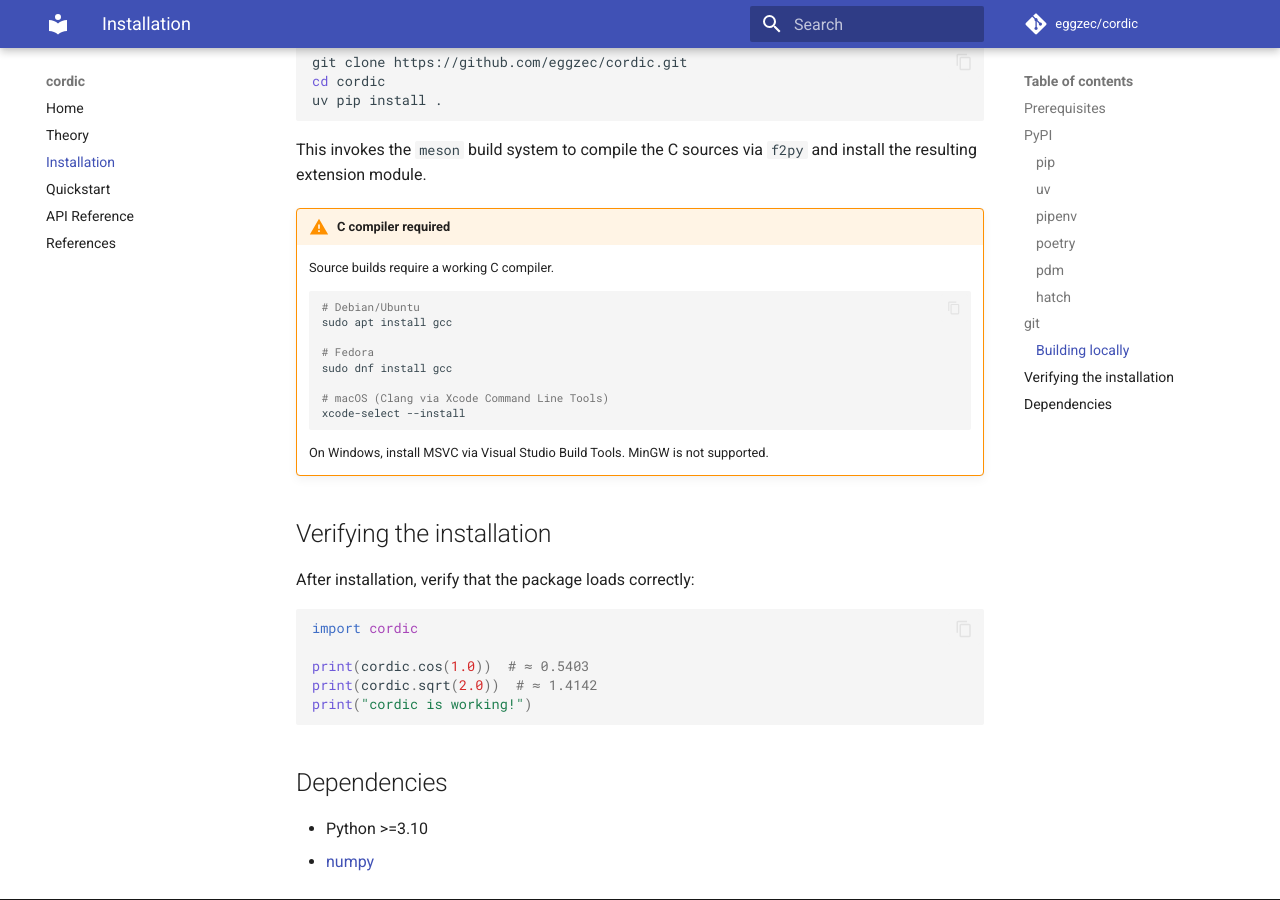
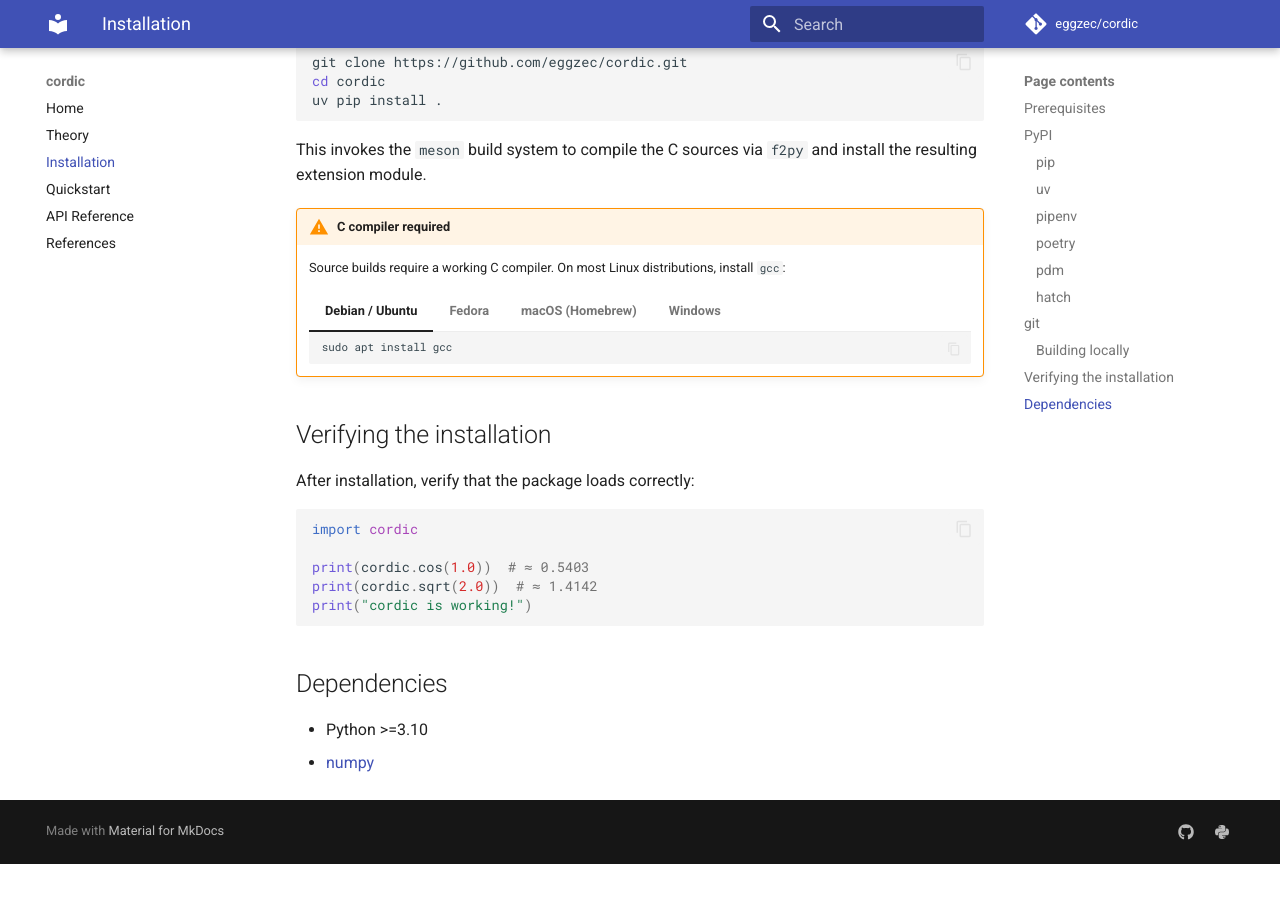
Before and after one commit to eggzec/cordic, an MkDocs documentation site: the page built from docs/installation.md, in a window 1280 px wide and 900 px high, scrolled down 1836 px. Built offline with MkDocs 1.6.1 and Material for MkDocs 9.7.7, drawn with Linux system fonts in a browser that asks for light colours; comment, search, counter and statistics services are not loaded; after the commit the page ends 2700 px from its top, so only the background shows below that.

Commit message:
Fix docs (#4)

````diff
--- a/docs/installation.md
+++ b/docs/installation.md
@@ -97,20 +97,23 @@ This invokes the `meson` build system to compile the C sources via `f2py`
 and install the resulting extension module.
 
 !!! warning "C compiler required"
-    Source builds require a working C compiler.
+    Source builds require a working C compiler. On most Linux distributions,
+    install `gcc`:
 
-    ```bash
-    # Debian/Ubuntu
-    sudo apt install gcc
-
-    # Fedora
-    sudo dnf install gcc
-
-    # macOS (Clang via Xcode Command Line Tools)
-    xcode-select --install
-    ```
-
-    On Windows, install MSVC via Visual Studio Build Tools. MinGW is not supported.
+    === "Debian / Ubuntu"
+        ```bash
+        sudo apt install gcc
+        ```
+    === "Fedora"
+        ```bash
+        sudo dnf install gcc
+        ```
+    === "macOS (Homebrew)"
+        ```bash
+        brew install gcc
+        ```
+    === "Windows"
+        Install [MinGW-w64](https://www.mingw-w64.org/) with gcc or use MSYS2.
 
 ## Verifying the installation
 
--- a/mkdocs.yml
+++ b/mkdocs.yml
@@ -17,21 +17,25 @@ theme:
     - content.code.copy
 
 markdown_extensions:
+  - attr_list
+  - md_in_html
+  - pymdownx.blocks.caption
+  - tables
+  - toc:
+      permalink: true
+      title: Page contents
   - admonition
-  - tables
-  - fenced_code
-  - pymdownx.superfences:
-      custom_fences:
-        - name: mermaid
-          class: mermaid
-          format: !!python/name:pymdownx.superfences.fence_code_format
-  - pymdownx.highlight
+  - pymdownx.details
+  - pymdownx.superfences
+  - pymdownx.highlight:
+      pygments_lang_class: true
+  - pymdownx.emoji:
+      emoji_index: !!python/name:material.extensions.emoji.twemoji
+      emoji_generator: !!python/name:material.extensions.emoji.to_svg
   - pymdownx.tabbed:
       alternate_style: true
   - pymdownx.arithmatex:
       generic: true
-  - toc:
-      permalink: true
 
 extra_javascript:
   - https://cdn.jsdelivr.net/npm/mathjax@3/es5/tex-mml-chtml.js
````
